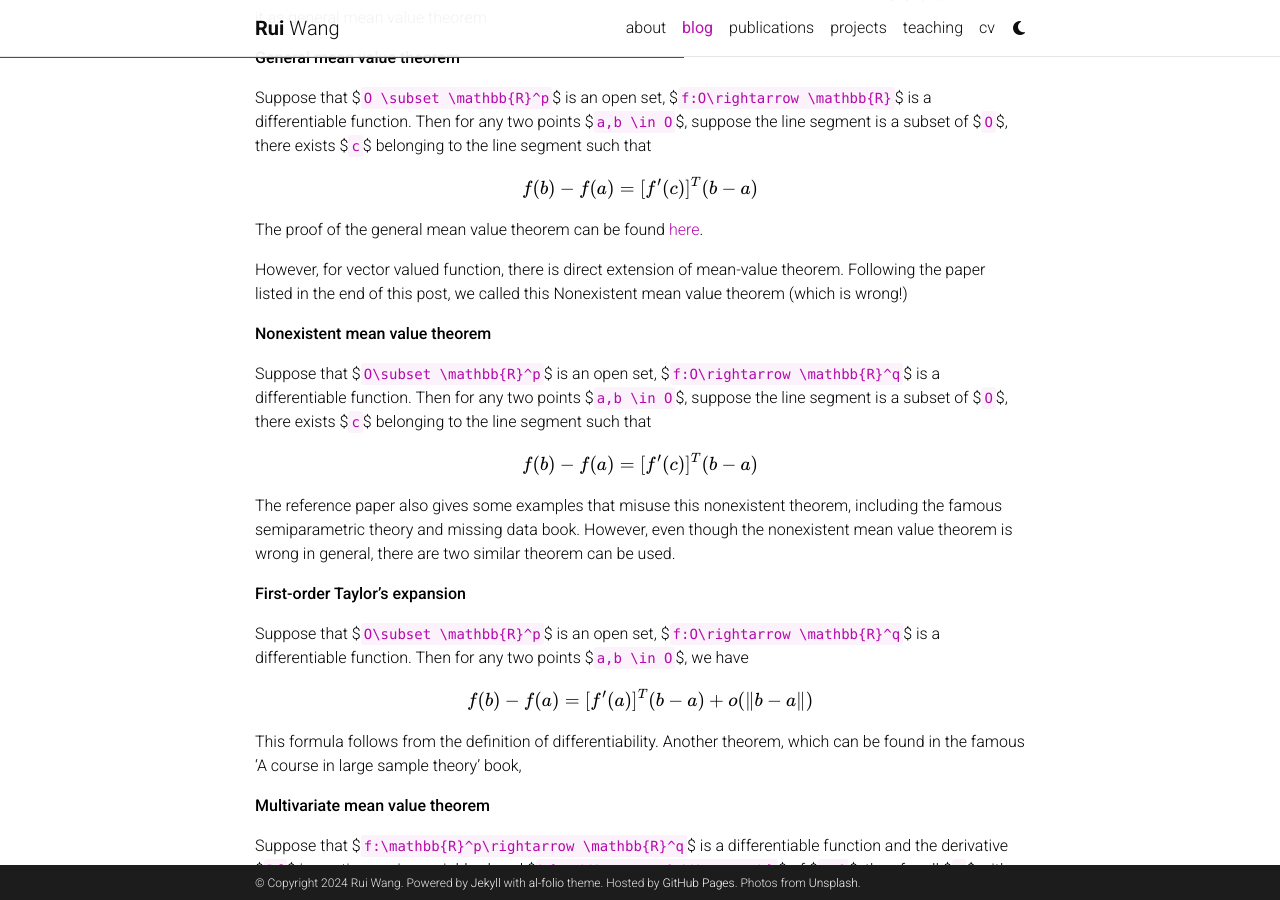
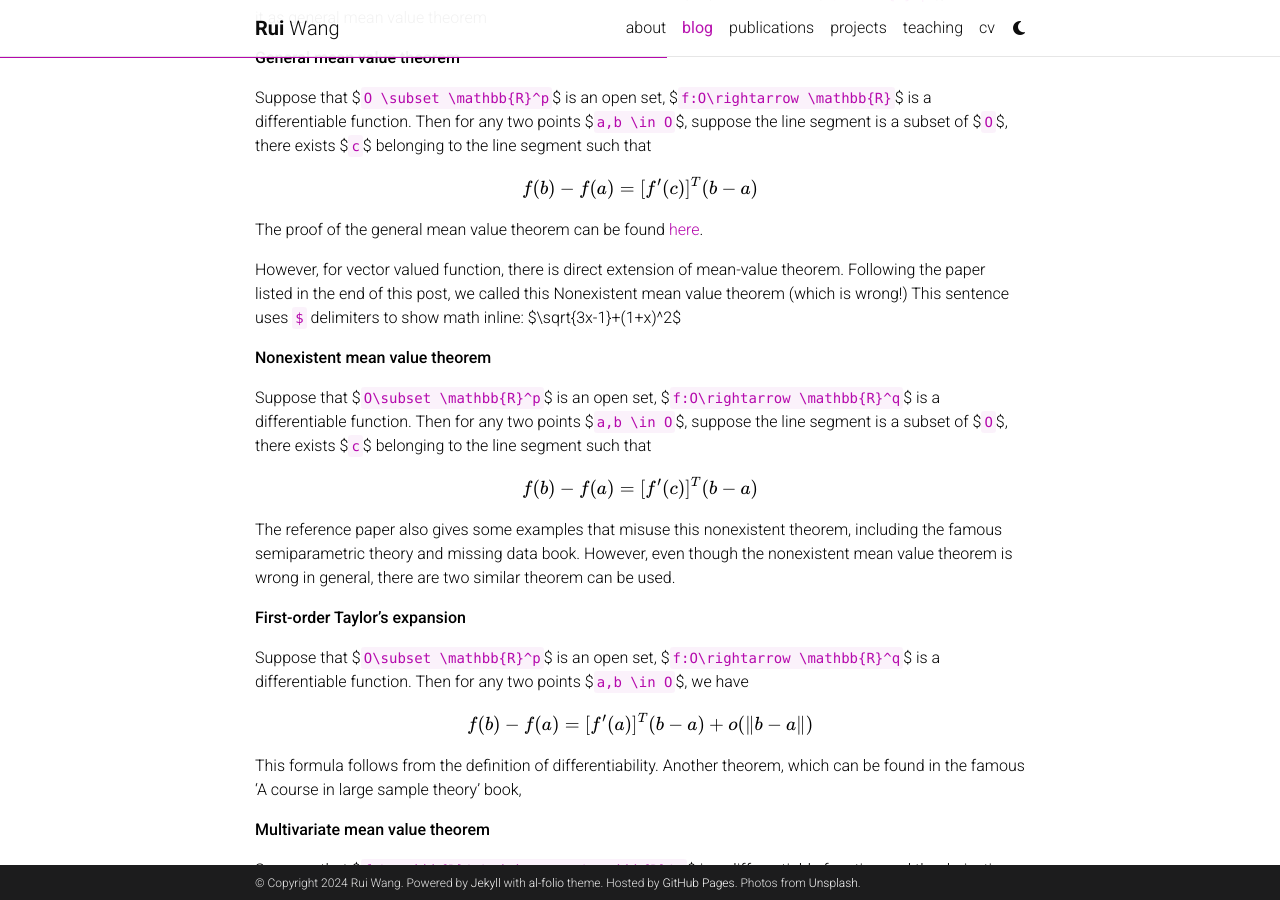
Before and after one commit to wangrui24/wangrui, a Jekyll site: the page built from _posts/2023-08-05-mean_value.md, in a window 1280 px wide and 900 px high, scrolled down 514 px. Built offline with Jekyll 4.4.1, drawn with Linux system fonts in a browser that asks for light colours; comment, search, counter and statistics services are not loaded; a style sheet for code colours, icons or effects is not loaded.

Commit message:
Update 2023-08-05-mean_value.md

```diff
--- a/_posts/2023-08-05-mean_value.md
+++ b/_posts/2023-08-05-mean_value.md
@@ -29,7 +29,7 @@ $$ f(b)-f(a) = [f'(c)]^T(b-a) $$
 The proof of the general mean value theorem can be found [here](http://www.math.toronto.edu/courses/mat237y1/20199/notes/Chapter2/S2.4.html).
 
 However, for vector valued function, there is direct extension of mean-value theorem. Following the paper listed in the end of this post, we called this Nonexistent mean value theorem (which is wrong!)
-
+This sentence uses `$` delimiters to show math inline:  $\sqrt{3x-1}+(1+x)^2$
 
 **Nonexistent mean value theorem**
 
```
